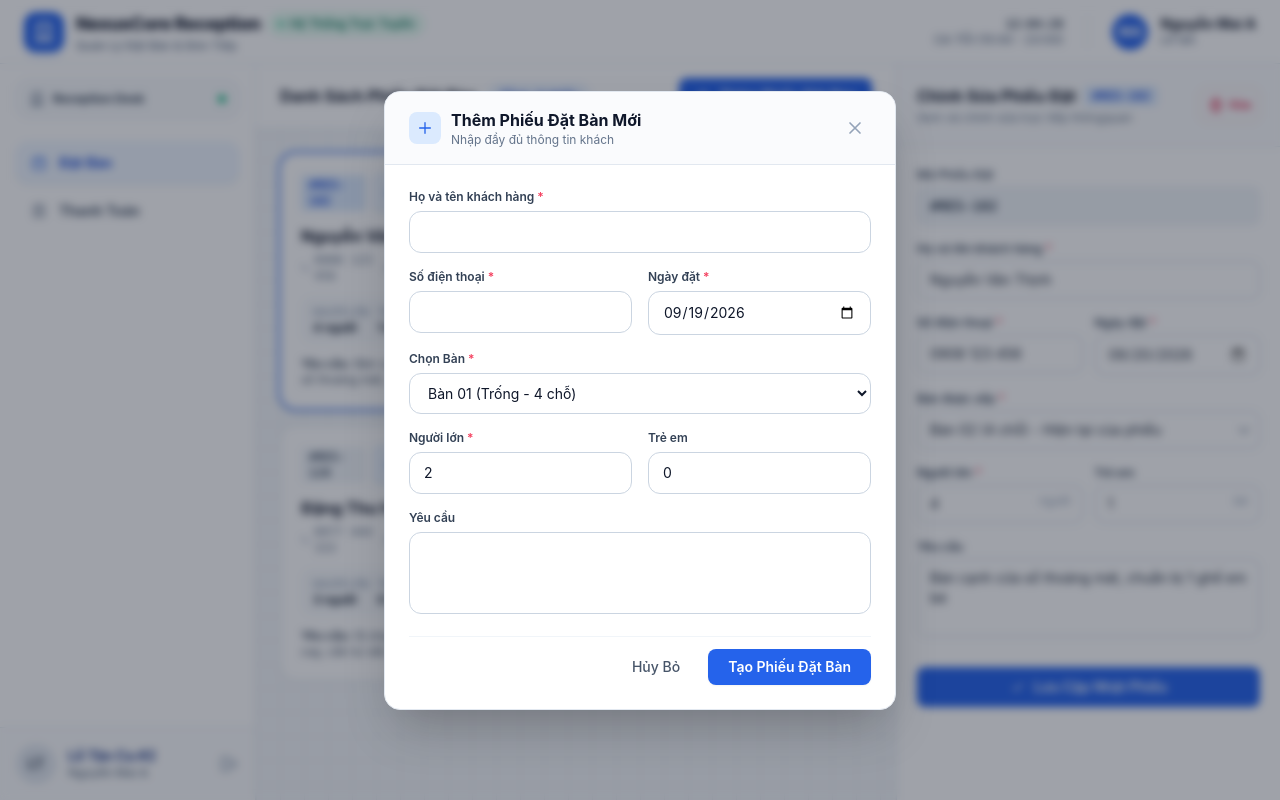
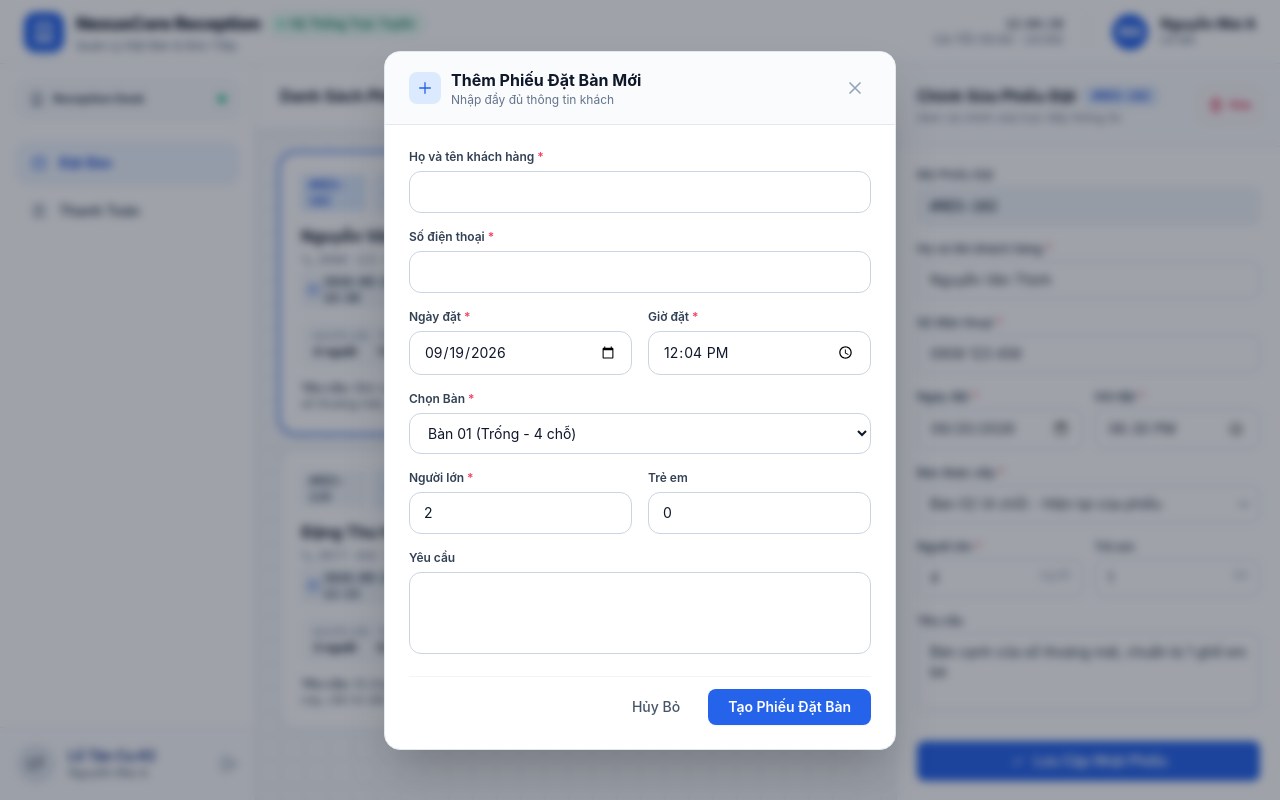
Before and after one commit to BrambleClaw123/RestaurantManagement, a React (Vite) app: page /reception in a window 1280 px wide. Both pictures are taken after a click on the button "Thêm Phiếu Đặt Bàn". Built offline with nearby package versions, Linux system fonts and the light colour scheme.

Commit message:
Add time for reservation

```diff
--- a/src/pages/Reception/Reception.jsx
+++ b/src/pages/Reception/Reception.jsx
@@ -12,11 +12,10 @@ const ALL_NEXUS_TABLES = [
 ];
 
 const INITIAL_BOOKINGS = [
-  // [THÊM MỚI] Bổ sung trường date cho dữ liệu mẫu
-  { id: 'RES-102', date: '2026-09-20', fullname: 'Nguyễn Văn Thịnh', phone: '0908 123 456', table: 'Bàn 02', adults: 4, children: 1, requirements: 'Bàn cạnh cửa sổ thoáng mát, chuẩn bị 1 ghế em bé', status: 'Đã xác nhận' },
-  { id: 'RES-108', date: '2026-09-20', fullname: 'Lê Hoàng Yến', phone: '0919 888 777', table: 'Bàn 08', adults: 2, children: 0, requirements: 'Không gian yên tĩnh, kỷ niệm ngày cưới', status: 'Đã xác nhận' },
-  { id: 'RES-115', date: '2026-09-21', fullname: 'Phạm Quốc Bảo', phone: '0933 555 666', table: 'Bàn 09', adults: 6, children: 2, requirements: 'Bàn dài liên kết, mang theo bánh kem sinh nhật', status: 'Đã xác nhận' },
-  { id: 'RES-120', date: '2026-09-22', fullname: 'Đặng Thu Hương', phone: '0977 444 333', table: 'Bàn 04', adults: 3, children: 0, requirements: 'Dị ứng hải sản cay, cần tư vấn món thanh đạm', status: 'Đã xác nhận' }
+  { id: 'RES-102', date: '2026-09-20', time: '18:30', fullname: 'Nguyễn Văn Thịnh', phone: '0908 123 456', table: 'Bàn 02', adults: 4, children: 1, requirements: 'Bàn cạnh cửa sổ thoáng mát, chuẩn bị 1 ghế em bé', status: 'Đã xác nhận' },
+  { id: 'RES-108', date: '2026-09-20', time: '19:00', fullname: 'Lê Hoàng Yến', phone: '0919 888 777', table: 'Bàn 08', adults: 2, children: 0, requirements: 'Không gian yên tĩnh, kỷ niệm ngày cưới', status: 'Đã xác nhận' },
+  { id: 'RES-115', date: '2026-09-21', time: '18:00', fullname: 'Phạm Quốc Bảo', phone: '0933 555 666', table: 'Bàn 09', adults: 6, children: 2, requirements: 'Bàn dài liên kết, mang theo bánh kem sinh nhật', status: 'Đã xác nhận' },
+  { id: 'RES-120', date: '2026-09-22', time: '12:15', fullname: 'Đặng Thu Hương', phone: '0977 444 333', table: 'Bàn 04', adults: 3, children: 0, requirements: 'Dị ứng hải sản cay, cần tư vấn món thanh đạm', status: 'Đã xác nhận' }
 ];
 
 const INITIAL_SERVING_TABLES = [
@@ -51,8 +50,14 @@ const INITIAL_SERVING_TABLES = [
 ];
 
 export default function Reception() {
-  // GLOBAL STATES
-  const [activeTab, setActiveTab] = useState('booking'); // 'booking' | 'billing'
+  const [activeTab, setActiveTab] = useState('booking');
+
+  // Helper lấy ngày & giờ mặc định hiện tại
+  const getTodayStr = () => new Date().toISOString().split('T')[0];
+  const getCurrentTimeStr = () => {
+    const now = new Date();
+    return `${String(now.getHours()).padStart(2, '0')}:${String(now.getMinutes()).padStart(2, '0')}`;
+  };
 
   // BOOKING STATES
   const [bookings, setBookings] = useState(INITIAL_BOOKINGS);
@@ -60,10 +65,16 @@ export default function Reception() {
   const [editFormData, setEditFormData] = useState(null);
   const [showEditAlert, setShowEditAlert] = useState(false);
   const [isCreateModalOpen, setIsCreateModalOpen] = useState(false);
-
-  // [THÊM MỚI] Bổ sung date vào form mặc định
-  const getTodayStr = () => new Date().toISOString().split('T')[0];
-  const [createForm, setCreateForm] = useState({ fullname: '', phone: '', date: getTodayStr(), table: '', adults: 2, children: 0, requirements: '' });
+  const [createForm, setCreateForm] = useState({
+    fullname: '',
+    phone: '',
+    date: getTodayStr(),
+    time: getCurrentTimeStr(),
+    table: '',
+    adults: 2,
+    children: 0,
+    requirements: ''
+  });
 
   // BILLING STATES
   const [servingTables, setServingTables] = useState(INITIAL_SERVING_TABLES);
@@ -75,14 +86,12 @@ export default function Reception() {
   const [isSuccessModalOpen, setIsSuccessModalOpen] = useState(false);
   const [successData, setSuccessData] = useState(null);
 
-  // SYNC EDIT FORM WITH SELECTED BOOKING
   useEffect(() => {
     const booking = bookings.find(b => b.id === selectedBookingId);
     if (booking) setEditFormData({ ...booking });
     else setEditFormData(null);
   }, [selectedBookingId, bookings]);
 
-  // UTILITIES
   const formatCurrency = (amount) => new Intl.NumberFormat('vi-VN').format(Math.round(amount)) + ' đ';
 
   // --- BOOKING ACTIONS ---
@@ -119,8 +128,16 @@ export default function Reception() {
     setBookings([newBooking, ...bookings]);
     setSelectedBookingId(newId);
     setIsCreateModalOpen(false);
-    // [THÊM MỚI] Reset cả trường date
-    setCreateForm({ fullname: '', phone: '', date: getTodayStr(), table: '', adults: 2, children: 0, requirements: '' });
+    setCreateForm({
+      fullname: '',
+      phone: '',
+      date: getTodayStr(),
+      time: getCurrentTimeStr(),
+      table: '',
+      adults: 2,
+      children: 0,
+      requirements: ''
+    });
   };
 
   const openCreateModal = () => {
@@ -180,7 +197,6 @@ export default function Reception() {
     setPromoCodeInput('');
   };
 
-  // --- CẤU HÌNH LAYOUT ---
   const topbarProps = {
     title: "NexusCore Reception",
     subtitle: activeTab === 'booking' ? 'Quản Lý Đặt Bàn & Đón Tiếp' : 'Thanh Toán & Hóa Đơn Khách Hàng',
@@ -243,15 +259,15 @@ export default function Reception() {
                       </div>
                       <div className="mb-2">
                         <h4 className="text-base font-bold text-slate-900 group-hover:text-blue-600">{b.fullname}</h4>
-                        {/* [THÊM MỚI] Hiển thị Ngày đặt lên thẻ thông tin khách */}
-                        <div className="text-xs text-slate-500 flex items-center gap-3 mt-1 font-mono">
+
+                        <div className="text-xs text-slate-500 flex flex-wrap items-center gap-x-3 gap-y-1 mt-1 font-mono">
                           <span className="flex items-center gap-1">
                             <svg className="w-3.5 h-3.5 text-slate-400" fill="none" stroke="currentColor" viewBox="0 0 24 24"><path strokeLinecap="round" strokeLinejoin="round" strokeWidth="2" d="M3 5a2 2 0 012-2h3.28a1 1 0 01.948.684l1.498 4.493a1 1 0 01-.502 1.21l-2.257 1.13a11.042 11.042 0 005.516 5.516l1.13-2.257a1 1 0 011.21-.502l4.493 1.498a1 1 0 01.684.949V19a2 2 0 01-2 2h-1C9.716 21 3 14.284 3 6V5z"></path></svg>
                             {b.phone}
                           </span>
-                          <span className="flex items-center gap-1">
-                            <svg className="w-3.5 h-3.5 text-slate-400" fill="none" stroke="currentColor" viewBox="0 0 24 24"><path strokeLinecap="round" strokeLinejoin="round" strokeWidth="2" d="M8 7V3m8 4V3m-9 8h10M5 21h14a2 2 0 002-2V7a2 2 0 00-2-2H5a2 2 0 00-2 2v12a2 2 0 002 2z"></path></svg>
-                            {b.date || 'Chưa cập nhật'}
+                          <span className="flex items-center gap-1 text-slate-700 font-semibold bg-slate-100 px-1.5 py-0.5 rounded">
+                            <svg className="w-3.5 h-3.5 text-blue-600" fill="none" stroke="currentColor" viewBox="0 0 24 24"><path strokeLinecap="round" strokeLinejoin="round" strokeWidth="2" d="M8 7V3m8 4V3m-9 8h10M5 21h14a2 2 0 002-2V7a2 2 0 00-2-2H5a2 2 0 00-2 2v12a2 2 0 002 2z"></path></svg>
+                            {b.date} • {b.time}
                           </span>
                         </div>
                       </div>
@@ -279,7 +295,7 @@ export default function Reception() {
                     <h3 className="text-base font-bold text-slate-900">Chỉnh Sửa Phiếu Đặt</h3>
                     <span className="text-xs px-2 py-0.5 rounded font-mono font-semibold bg-blue-100 text-blue-700">#{selectedBookingId || '---'}</span>
                   </div>
-                  <p className="text-xs text-slate-500 mt-0.5">Xem và chỉnh sửa trực tiếp thôngquan</p>
+                  <p className="text-xs text-slate-500 mt-0.5">Xem và chỉnh sửa trực tiếp thông tin</p>
                 </div>
                 <button onClick={handleDeleteBooking} className="p-2 text-rose-600 hover:bg-rose-50 rounded-lg border border-rose-200 transition-colors flex items-center gap-1 text-xs font-semibold" title="Xóa phiếu đặt bàn này">
                   <svg className="w-4 h-4" fill="none" stroke="currentColor" viewBox="0 0 24 24"><path strokeLinecap="round" strokeLinejoin="round" strokeWidth="2" d="M19 7l-.867 12.142A2 2 0 0116.138 21H7.862a2 2 0 01-1.995-1.858L5 7m5 4v6m4-6v6m1-10V4a1 1 0 00-1-1h-4a1 1 0 00-1 1v3M4 7h16"></path></svg>
@@ -298,17 +314,23 @@ export default function Reception() {
                       <label className="block text-xs font-semibold text-slate-700 mb-1">Họ và tên khách hàng <span className="text-rose-500">*</span></label>
                       <input className="w-full px-3 py-2 bg-white border border-slate-300 rounded-lg text-sm text-slate-800 focus:ring-2 focus:ring-blue-500 outline-none" required type="text" value={editFormData.fullname} onChange={e => setEditFormData({...editFormData, fullname: e.target.value})} />
                     </div>
-                    {/* [THÊM MỚI] Gắn thêm Ngày đặt và SĐT lên cùng 1 hàng cho tiết kiệm không gian hoặc tách riêng (ở đây chia 2 cột cho đẹp) */}
-                    <div className="grid grid-cols-2 gap-3">
                     <div>
                       <label className="block text-xs font-semibold text-slate-700 mb-1">Số điện thoại <span className="text-rose-500">*</span></label>
                       <input className="w-full px-3 py-2 bg-white border border-slate-300 rounded-lg text-sm text-slate-800 focus:ring-2 focus:ring-blue-500 outline-none" required type="tel" value={editFormData.phone} onChange={e => setEditFormData({...editFormData, phone: e.target.value})} />
                     </div>
+
+                    {/* NGÀY ĐẶT & GIỜ ĐẶT (FORM CHỈNH SỬA) */}
+                    <div className="grid grid-cols-2 gap-3">
                       <div>
                         <label className="block text-xs font-semibold text-slate-700 mb-1">Ngày đặt <span className="text-rose-500">*</span></label>
                         <input className="w-full px-3 py-2 bg-white border border-slate-300 rounded-lg text-sm text-slate-800 focus:ring-2 focus:ring-blue-500 outline-none" required type="date" value={editFormData.date || ''} onChange={e => setEditFormData({...editFormData, date: e.target.value})} />
                       </div>
+                      <div>
+                        <label className="block text-xs font-semibold text-slate-700 mb-1">Giờ đặt <span className="text-rose-500">*</span></label>
+                        <input className="w-full px-3 py-2 bg-white border border-slate-300 rounded-lg text-sm text-slate-800 focus:ring-2 focus:ring-blue-500 outline-none" required type="time" value={editFormData.time || ''} onChange={e => setEditFormData({...editFormData, time: e.target.value})} />
                       </div>
+                    </div>
+
                     <div>
                       <label className="block text-xs font-semibold text-slate-700 mb-1">Bàn được xếp <span className="text-rose-500">*</span></label>
                       <div className="relative">
@@ -551,17 +573,23 @@ export default function Reception() {
                 <label className="block text-xs font-semibold text-slate-700 mb-1.5">Họ và tên khách hàng <span className="text-rose-500">*</span></label>
                 <input className="w-full px-3.5 py-2.5 bg-white border border-slate-300 rounded-xl text-sm outline-none focus:ring-2 focus:ring-blue-500" required type="text" value={createForm.fullname} onChange={e => setCreateForm({...createForm, fullname: e.target.value})} />
               </div>
-              {/* [THÊM MỚI] Gắn thêm Ngày đặt và SĐT lên cùng 1 hàng */}
-              <div className="grid grid-cols-2 gap-4">
               <div>
                 <label className="block text-xs font-semibold text-slate-700 mb-1.5">Số điện thoại <span className="text-rose-500">*</span></label>
                 <input className="w-full px-3.5 py-2.5 bg-white border border-slate-300 rounded-xl text-sm outline-none focus:ring-2 focus:ring-blue-500" required type="tel" value={createForm.phone} onChange={e => setCreateForm({...createForm, phone: e.target.value})} />
               </div>
+
+              {/* NGÀY ĐẶT & GIỜ ĐẶT (MODAL TẠO MỚI) */}
+              <div className="grid grid-cols-2 gap-4">
                 <div>
                   <label className="block text-xs font-semibold text-slate-700 mb-1.5">Ngày đặt <span className="text-rose-500">*</span></label>
                   <input className="w-full px-3.5 py-2.5 bg-white border border-slate-300 rounded-xl text-sm outline-none focus:ring-2 focus:ring-blue-500" required type="date" value={createForm.date} onChange={e => setCreateForm({...createForm, date: e.target.value})} />
                 </div>
+                <div>
+                  <label className="block text-xs font-semibold text-slate-700 mb-1.5">Giờ đặt <span className="text-rose-500">*</span></label>
+                  <input className="w-full px-3.5 py-2.5 bg-white border border-slate-300 rounded-xl text-sm outline-none focus:ring-2 focus:ring-blue-500" required type="time" value={createForm.time} onChange={e => setCreateForm({...createForm, time: e.target.value})} />
                 </div>
+              </div>
+
               <div>
                 <label className="block text-xs font-semibold text-slate-700 mb-1.5">Chọn Bàn <span className="text-rose-500">*</span></label>
                 <select className="w-full px-3.5 py-2.5 bg-white border border-slate-300 rounded-xl text-sm outline-none focus:ring-2 focus:ring-blue-500" required value={createForm.table} onChange={e => setCreateForm({...createForm, table: e.target.value})}>
```
Lines whose indentation alone changed are shown as unchanged.
